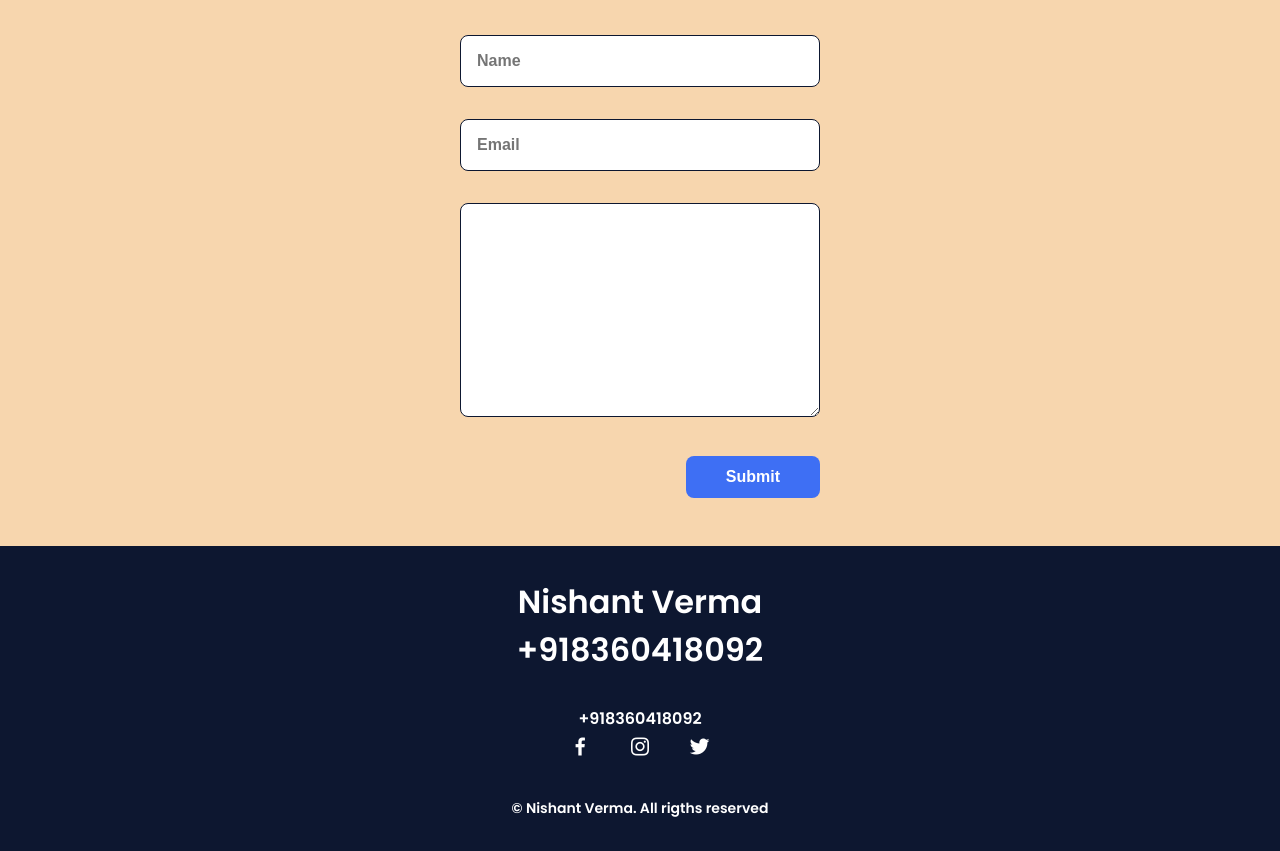
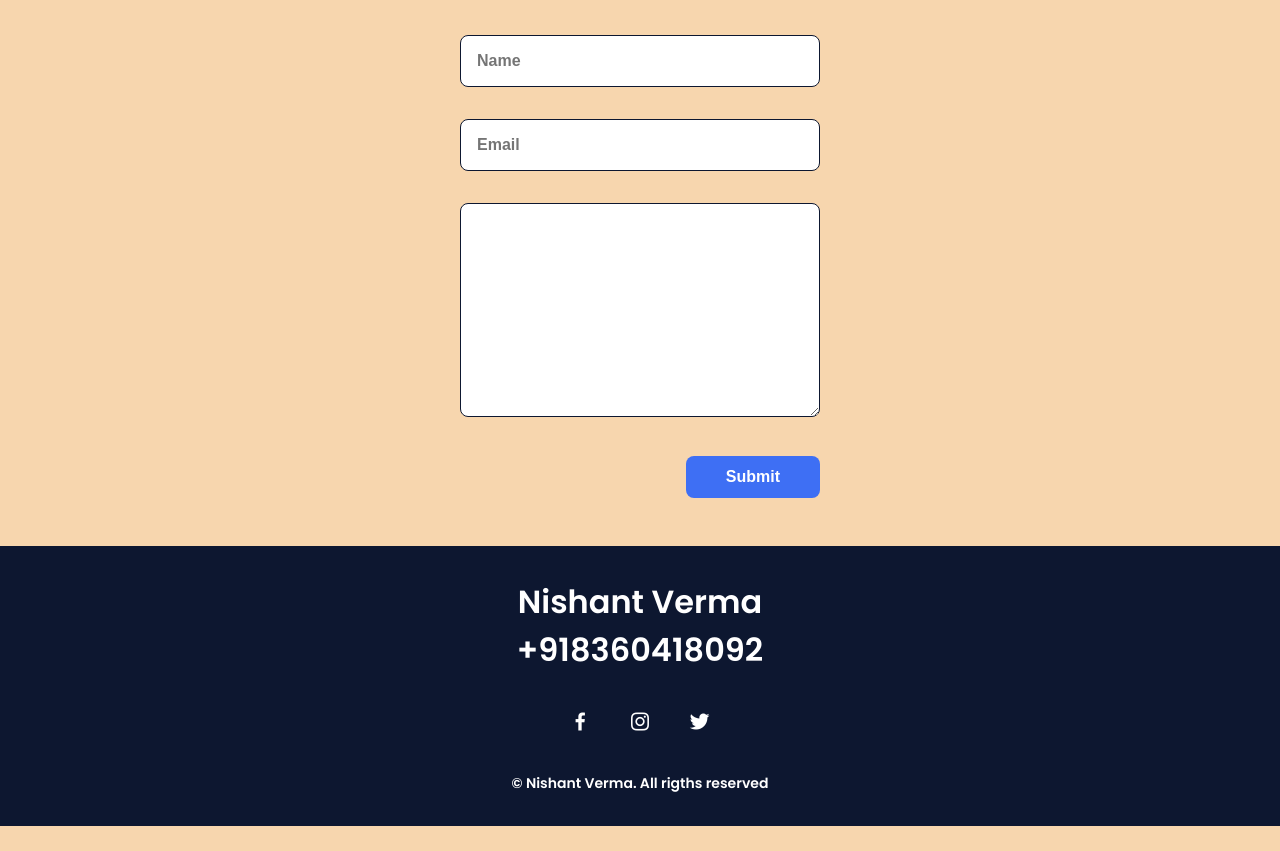
Before and after one commit to nishantverma0603/MyPortfolio, a plain HTML site: page index.html in a window 1280 px wide. Shown: the part 2677-3528 px from the top of the page. After the commit the page ends 3503 px from the top, so only its background shows below. Drawn offline with nearby package versions, Linux system fonts and the light colour scheme.

Commit message:
Update index.html

```diff
--- a/index.html
+++ b/index.html
@@ -184,7 +184,6 @@
         <!--===== FOOTER =====-->
         <footer class="footer">
             <p class="footer__title">Nishant Verma<br>+918360418092</p>
-            <p>+918360418092</p>
             <div class="footer__social">
                 <a href="#" class="footer__icon"><i class='bx bxl-facebook' ></i></a>
                 <a href="#" class="footer__icon"><i class='bx bxl-instagram' ></i></a>
```
